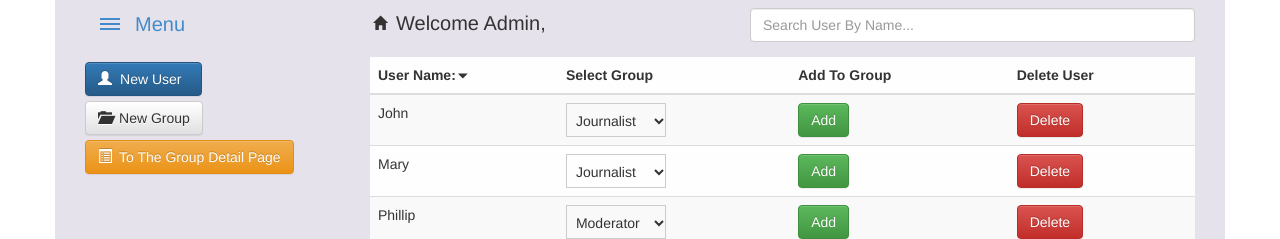
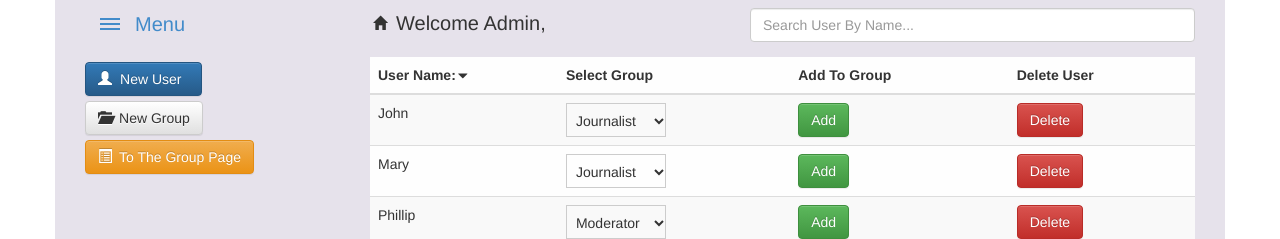
Before and after one commit to Kyrylopanov/Admin-panel, a plain HTML site: page index.html in a window 1280 px wide. Shown: the top 239 px of the page. Drawn offline with nearby package versions, Linux system fonts and the light colour scheme.

Commit message:
Update index.html

```diff
--- a/index.html
+++ b/index.html
@@ -59,7 +59,7 @@
                           <input class="form-control" id="ex1" type="text" placeholder="Enter New Group...">
                           <button type="submit" class="btn btn-success">Add</button>
                       </div>
-                      <button id="groupPage" type="button" class="btn btn-warning mainLeftBtn" onclick="location.href"><span class="glyphicon glyphicon-list-alt"></span><span class="usergroup-text">To The Group Detail Page</span>
+                      <button id="groupPage" type="button" class="btn btn-warning mainLeftBtn" onclick="location.href"><span class="glyphicon glyphicon-list-alt"></span><span class="usergroup-text">To The Group Page</span>
                       </button>
                   </div>
 
```
